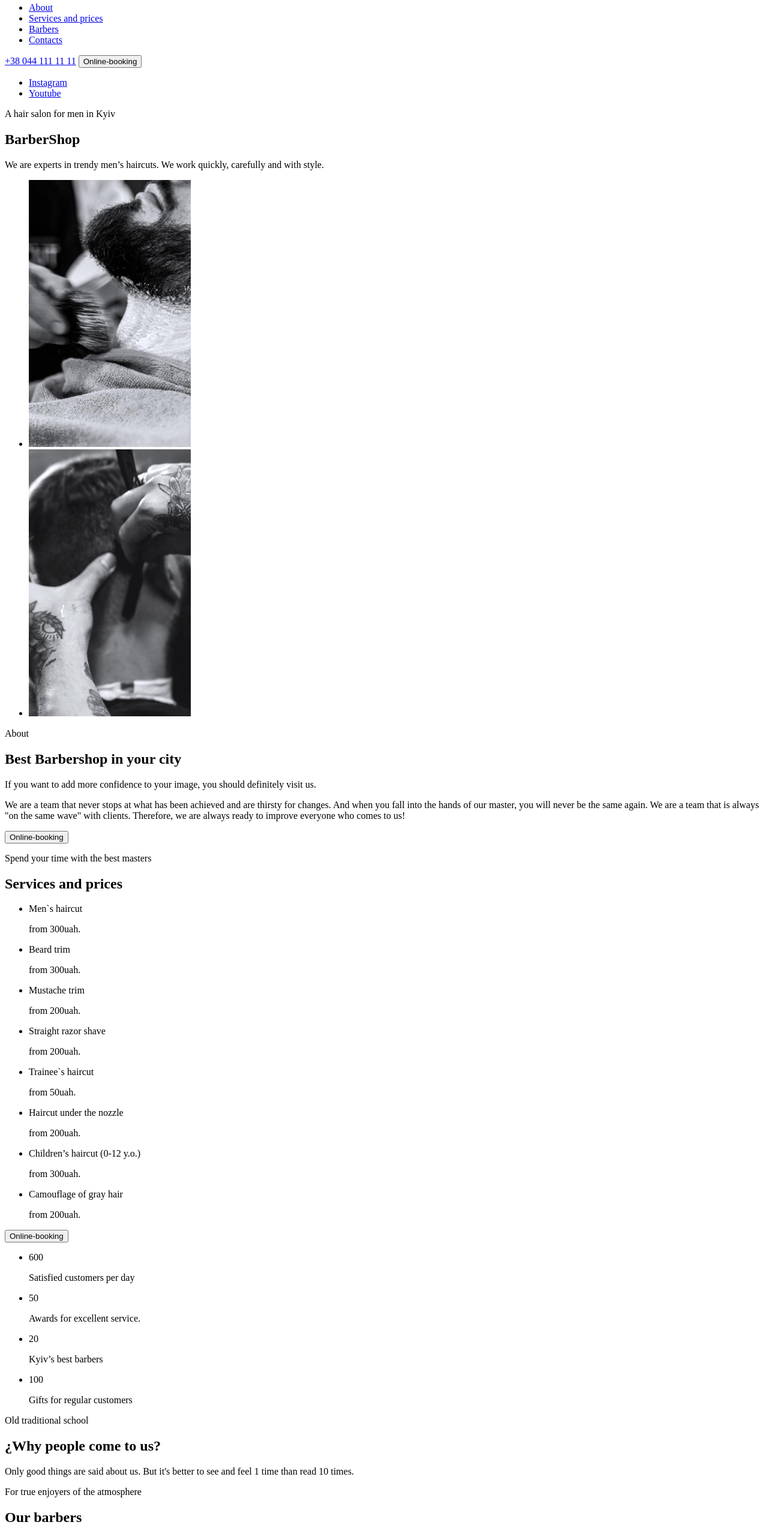
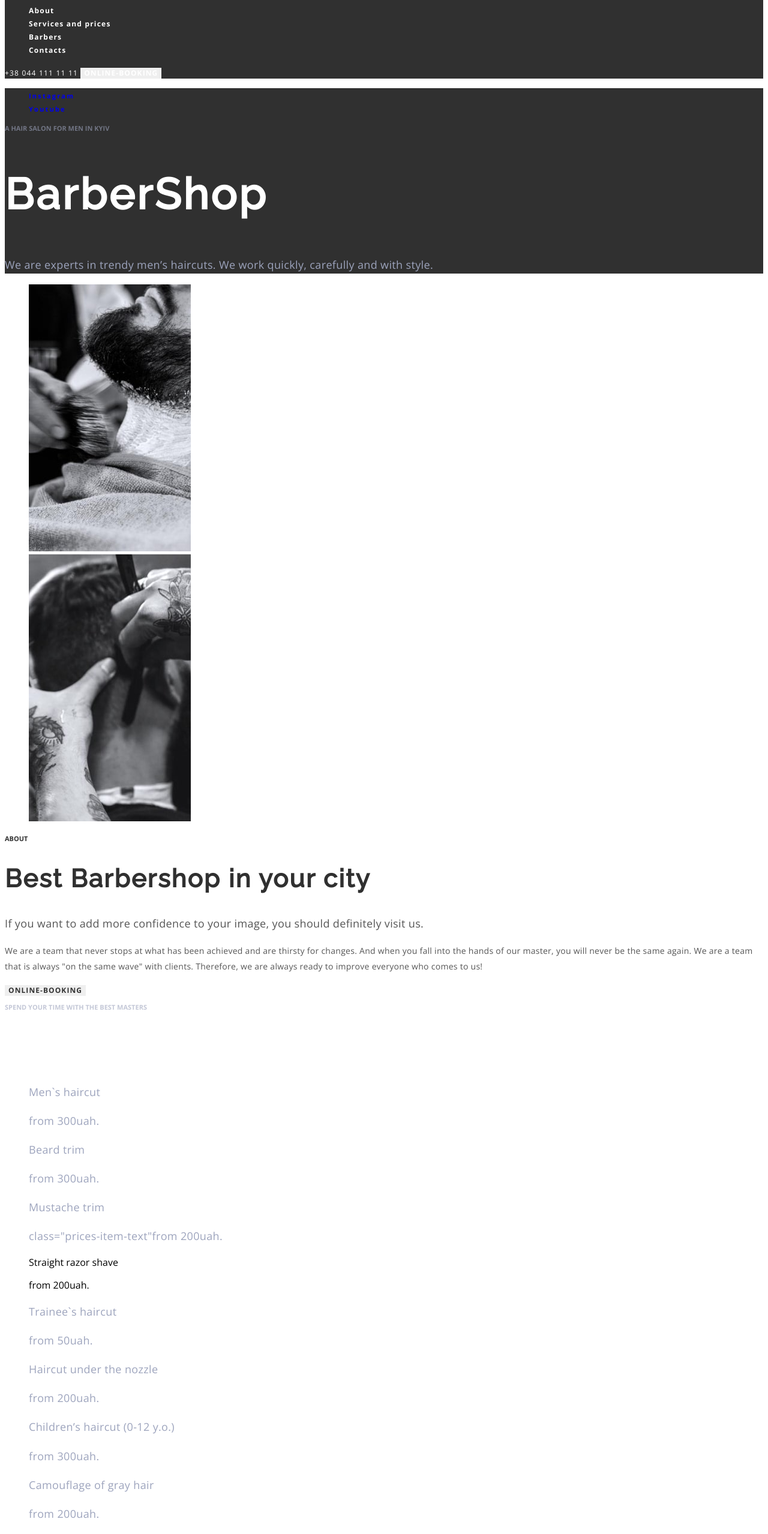
Before and after one commit to Iryna-Vyshniak/practic, a plain HTML site: page index.html in a window 1280 px wide. Shown: the part 80-2637 px from the top of the page at 60% size. Drawn offline with nearby package versions, Linux system fonts and the light colour scheme.

Commit message:
add classes, color-styles, fonts

```diff
--- a/css/styles.css
+++ b/css/styles.css
@@ -0,0 +1,436 @@
+:root {
+  --first-title-color: #ffffff;
+  --secondary-title-color: #303030;
+  --accent-color: #ff6c00;
+  --first-btn-color: #ffffff;
+  --secondary-btn-color: #303030;
+}
+
+body {
+  font-family: 'Open Sans', sans-serif;
+  /* font-family: 'Raleway', sans-serif; */
+}
+
+.list {
+  list-style: none;
+}
+
+.link {
+  text-decoration: none;
+}
+
+.title {
+  font-family: 'Raleway', sans-serif;
+  font-style: normal;
+  font-weight: 700;
+  font-size: 42px;
+  line-height: calc(49 / 42);
+  letter-spacing: 0.05em;
+}
+
+.btn {
+  font-family: inherit;
+  font-style: normal;
+  font-weight: 600;
+  font-size: 12px;
+  line-height: 16px;
+  letter-spacing: 0.09em;
+  text-transform: uppercase;
+  cursor: pointer;
+  border: none;
+}
+
+.vissually-hidden {
+  position: absolute;
+  white-space: nowrap;
+  width: 1px;
+  height: 1px;
+  overflow: hidden;
+  border: 0;
+  padding: 0;
+  clip: rect(0 0 0 0);
+  clip-path: inset(50%);
+  margin: -1px;
+}
+
+/* =====================HEADER================================= */
+.header {
+  background-color: var(--secondary-title-color);
+}
+
+.header-link {
+  font-weight: 600;
+  font-size: 12px;
+  line-height: 1.36;
+  letter-spacing: 0.1em;
+  color: var(--first-title-color);
+}
+
+.header-link:hover,
+.header-link:focus {
+  color: var(--accent-color);
+}
+
+.header-phone {
+  font-size: 12px;
+  line-height: 1.36;
+  letter-spacing: 0.1em;
+
+  color: var(--first-title-color);
+}
+
+.header-button {
+  /* font-family important! */
+  color: var(--first-btn-color);
+}
+
+/* =======================HERO================================= */
+.hero {
+  background-color: #303030;
+}
+.hero-link {
+  font-weight: 600;
+  font-size: 11px;
+  line-height: 1.36;
+
+  letter-spacing: 0.2em;
+}
+
+.hero-pre-title {
+  font-weight: 600;
+  font-size: 11px;
+  line-height: 1.36;
+
+  text-transform: uppercase;
+
+  color: rgba(157, 164, 189, 0.6);
+}
+
+.hero-title {
+  font-family: 'Raleway', sans-serif;
+  font-weight: 700;
+  font-size: 72px;
+  line-height: 1.18;
+  letter-spacing: 0.05em;
+
+  color: var(--first-title-color);
+}
+.hero-after-title {
+  /* in brouser default fw400 */
+  font-weight: 400;
+  font-size: 18px;
+  line-height: 1.67;
+
+  letter-spacing: 0.02em;
+
+  color: #9da4bd;
+}
+
+/* ===================ABOUT=================================== */
+/*
+.about {}
+.about-list {}
+.list {}
+.about-link {}
+*/
+
+.about-pre-title {
+  font-family: 'Open Sans';
+  font-style: normal;
+  font-weight: 600;
+  font-size: 11px;
+  line-height: calc(15 / 11);
+
+  text-transform: uppercase;
+
+  color: #303030;
+}
+.about-title {
+  color: var(--secondary-title-color);
+}
+
+.about-after-title {
+  font-family: 'Open Sans';
+  font-style: normal;
+  font-weight: 400;
+  font-size: 18px;
+  line-height: 1.67;
+
+  letter-spacing: 0.02em;
+
+  color: #555555;
+}
+.about-text {
+  font-family: 'Open Sans';
+  font-style: normal;
+  font-weight: 400;
+  font-size: 14px;
+  line-height: 1.86;
+
+  letter-spacing: 0.02em;
+
+  color: #555555;
+}
+.about-button {
+  color: var(--secondary-title-color);
+}
+
+/* ==================PRICES==================================== */
+/* .prices {} */
+.prices-pre-title {
+  font-family: 'Open Sans';
+  font-style: normal;
+  font-weight: 600;
+  font-size: 11px;
+  line-height: calc(15 / 11);
+
+  text-transform: uppercase;
+
+  color: rgba(157, 164, 189, 0.6);
+}
+.prices-title {
+  color: var(--first-title-color);
+}
+/*
+.prices-list {}
+.prices-item {} */
+
+.prices-item-text {
+  font-weight: 400;
+  font-size: 18px;
+  line-height: 1.67;
+
+  letter-spacing: 0.02em;
+
+  color: #9da4bd;
+}
+
+.prices-button {
+  color: var(--first-title-color);
+}
+
+/* =======BENEFITS=================================== */
+
+/* .benefits {
+}
+.benefits-list {
+}
+.list {
+} */
+.benefits-item span {
+  font-family: 'Open Sans';
+  font-style: normal;
+  font-weight: 700;
+  font-size: 42px;
+  line-height: calc(57 / 42);
+  text-align: center;
+  letter-spacing: 0.05em;
+
+  color: #303030;
+}
+
+.benefits-item-text {
+  font-family: 'Open Sans';
+  font-style: normal;
+  font-weight: 600;
+  font-size: 11px;
+  line-height: calc(15 / 11);
+  text-align: center;
+
+  color: #303030;
+}
+.benefits-pre-title {
+  font-family: 'Open Sans';
+  font-style: normal;
+  font-weight: 600;
+  font-size: 11px;
+  line-height: calc(15 / 11);
+
+  text-transform: uppercase;
+
+  color: #303030;
+}
+.benefits-title {
+  color: #303030;
+}
+
+.benefits-after-title {
+  font-family: 'Open Sans';
+  font-style: normal;
+  font-weight: 400;
+  font-size: 18px;
+  line-height: 1.67;
+
+  letter-spacing: 0.02em;
+
+  color: #555555;
+}
+
+/* =================BARBERS==================================== */
+/*
+.section {}
+.barbers {}
+ */
+
+.barbers-pre-title {
+  font-family: 'Open Sans';
+  font-style: normal;
+  font-weight: 600;
+  font-size: 11px;
+  line-height: calc(15 / 11);
+
+  text-transform: uppercase;
+
+  color: #303030;
+}
+
+.barbers-title {
+  color: #303030;
+}
+/* .barbers-list {} */
+
+/* .barbers-item {} */
+
+.barbers-item-title {
+  font-family: 'Open Sans';
+  font-style: normal;
+  font-weight: 400;
+  font-size: 18px;
+  line-height: calc(25 / 18);
+  text-align: center;
+  letter-spacing: 0.02em;
+
+  color: #303030;
+}
+.barbers-item-text {
+  font-family: 'Open Sans';
+  font-style: normal;
+  font-weight: 400;
+  font-size: 14px;
+  line-height: calc(19 / 14);
+
+  text-align: center;
+  letter-spacing: 0.02em;
+
+  color: var(--accent-color);
+}
+
+/* ====================BARBA================================= */
+/*
+.section {}
+.barba {} */
+
+.barba-pre-title {
+  font-family: 'Open Sans';
+  font-style: normal;
+  font-weight: 600;
+  font-size: 11px;
+  line-height: calc(15 / 11);
+
+  text-transform: uppercase;
+
+  color: var(--secondary-btn-color);
+}
+
+/*
+.barba-list {}
+
+.barba-item {} */
+
+/* ================BOOKING==================================== */
+
+/* ================CONTACTS=================================== */
+
+/* .section {}
+.contacts {} */
+
+.contacts-title {
+  color: var(--first-title-color);
+}
+/* .contacts-address {} */
+
+.contacts-address-map {
+  font-family: 'Open Sans';
+  font-style: normal;
+  font-weight: 700;
+  font-size: 18px;
+  line-height: 1.67;
+
+  letter-spacing: 0.02em;
+
+  color: #9da4bd;
+}
+
+/* .contacts-address-list {}
+.contacts-address-item {} */
+
+.contacts-address-link {
+  font-family: 'Open Sans';
+  font-style: normal;
+  font-weight: 400;
+  font-size: 18px;
+  line-height: 30px;
+  /* identical to box height, or 167% */
+
+  letter-spacing: 0.02em;
+
+  color: #9da4bd;
+}
+.contacts-text {
+  font-family: 'Open Sans';
+  font-style: normal;
+  font-weight: 600;
+  font-size: 11px;
+  line-height: 15px;
+  /* identical to box height */
+
+  text-transform: uppercase;
+
+  color: #ffffff;
+}
+
+.contacts-text-timetable {
+  font-family: 'Open Sans';
+  font-style: normal;
+  font-weight: 400;
+  font-size: 18px;
+  line-height: 1.67;
+
+  letter-spacing: 0.02em;
+
+  color: #9da4bd;
+}
+
+/* ==============FOOTER======================================= */
+
+/* .footer {} */
+
+.footer-text {
+  font-family: 'Open Sans';
+  font-style: normal;
+  font-weight: 600;
+  font-size: 11px;
+  line-height: calc(15 / 11);
+
+  letter-spacing: 0.2em;
+
+  color: #9da4bd;
+}
+
+/* .footer-list {}
+
+.footer-item {} */
+
+.networks {
+}
+.footer-link {
+  font-family: 'Open Sans';
+  font-style: normal;
+  font-weight: 600;
+  font-size: 11px;
+  line-height: calc(15 / 11);
+
+  letter-spacing: 0.2em;
+
+  color: var(--secondary-title-color);
+}
--- a/index.html
+++ b/index.html
@@ -6,33 +6,41 @@
     <meta name="viewport" content="width=device-width, initial-scale=1.0" />
     <title>Barbershop</title>
     <!-- fonts -->
-
+    <link rel="preconnect" href="https://fonts.googleapis.com" />
+    <link rel="preconnect" href="https://fonts.gstatic.com" crossorigin />
+    <link
+      href="https://fonts.googleapis.com/css2?family=Open+Sans:wght@400;500;700&family=Raleway:wght@500&display=swap"
+      rel="stylesheet"
+    />
     <!-- css -->
     <link rel="stylesheet" href="./css/styles.css" />
   </head>
   <body>
     <!-- HEADER -->
-    <header>
-      <nav>
-        <a href="./index.html">
+    <header class="header">
+      <nav class="header-navigation">
+        <a class="header-logo link" href="./index.html">
           <img src="./img/Logo.svg" title="site logo" alt="site logo" width="" height="" />
         </a>
-        <ul>
-          <li><a href="#">About</a></li>
-          <li><a href="#">Services and prices</a></li>
-          <li><a href="#">Barbers</a></li>
-          <li><a href="#">Contacts</a></li>
+        <ul class="header-list list">
+          <li class="header-item"><a class="header-link link" href="#">About</a></li>
+          <li class="header-item"><a class="header-link link" href="#">Services and prices</a></li>
+          <li class="header-item">
+            <a class="header-link link" id="#barbers" href="#">Barbers</a>
+          </li>
+          <li class="header-item"><a class="header-link link" href="#">Contacts</a></li>
         </ul>
       </nav>
-      <a href="tel:+380441111111">+38 044 111 11 11</a>
-      <button type="button">Online-booking</button>
+      <a class="header-phone link" href="tel:+380441111111">+38 044 111 11 11</a>
+      <button class="header-button btn" type="button">Online-booking</button>
     </header>
     <!-- MAIN -->
     <main>
-      <section class="section-hero">
-        <ul>
-          <li>
+      <section class="section hero">
+        <ul class="hero-list list">
+          <li class="hero-item">
             <a
+              class="hero-link link networks"
               href="./"
               target="_blank"
               rel="noopener noreferrer nofollow"
@@ -40,8 +48,9 @@
               >Instagram</a
             >
           </li>
-          <li>
+          <li class="hero-item">
             <a
+              class="hero-link link networks"
               href="./"
               target="_blank"
               rel="noopener noreferrer nofollow"
@@ -50,167 +59,180 @@
             >
           </li>
         </ul>
-        <p>A hair salon for men in Kyiv</p>
-        <h1>BarberShop</h1>
-        <p>We are experts in trendy men’s haircuts. We work quickly, carefully and with style.</p>
+        <p class="hero-pre-title">A hair salon for men in Kyiv</p>
+        <h1 class="hero-title">BarberShop</h1>
+        <p class="hero-after-title">
+          We are experts in trendy men’s haircuts. We work quickly, carefully and with style.
+        </p>
       </section>
       <!--About  -->
-      <section>
-        <ul>
-          <li>
+      <section class="section about">
+        <ul class="about-list list">
+          <li class="about-link link">
             <img src="./img/about-1.jpg" title="haircuts" alt="haircuts" width="270" height="445" />
           </li>
-          <li>
+          <li class="about-link link">
             <img src="./img/about-2.jpg" title="haircuts" alt="haircuts" width="270" height="445" />
           </li>
         </ul>
-        <p>About</p>
-        <h2>Best Barbershop in your city</h2>
-        <p>If you want to add more confidence to your image, you should definitely visit us.</p>
-        <p>
+        <p class="about-pre-title">About</p>
+        <h2 class="about-title title">Best Barbershop in your city</h2>
+        <p class="about-after-title">
+          If you want to add more confidence to your image, you should definitely visit us.
+        </p>
+        <p class="about-text">
           We are a team that never stops at what has been achieved and are thirsty for changes. And
           when you fall into the hands of our master, you will never be the same again. We are a
           team that is always "on the same wave" with clients. Therefore, we are always ready to
           improve everyone who comes to us!
         </p>
-        <button type="button">Online-booking</button>
+        <button class="about-button btn" type="button">Online-booking</button>
       </section>
       <!-- Services and prices -->
-      <section>
-        <p>Spend your time with the best masters</p>
-        <h2>Services and prices</h2>
-        <ul>
-          <li>
-            <p>Men`s haircut</p>
-            <p>from 300uah.</p>
+      <section class="section prices">
+        <p class="prices-pre-title">Spend your time with the best masters</p>
+        <h2 class="prices-title title">Services and prices</h2>
+        <ul class="prices-list list">
+          <li class="prices-item">
+            <p class="prices-item-text">Men`s haircut</p>
+            <p class="prices-item-text">from 300uah.</p>
           </li>
-          <li>
-            <p>Beard trim</p>
-            <p>from 300uah.</p>
+          <li class="prices-item">
+            <p class="prices-item-text">Beard trim</p>
+            <p class="prices-item-text">from 300uah.</p>
           </li>
-          <li>
-            <p>Mustache trim</p>
-            <p>from 200uah.</p>
+          <li class="prices-item">
+            <p class="prices-item-text">Mustache trim</p>
+            <p class="prices-item-text">class="prices-item-text"from 200uah.</p>
           </li>
-          <li>
+          <li class="prices-item">
             <p>Straight razor shave</p>
             <p>from 200uah.</p>
           </li>
         </ul>
-        <ul>
-          <li>
-            <p>Trainee`s haircut</p>
-            <p>from 50uah.</p>
+        <ul class="prices-list list">
+          <li class="prices-item">
+            <p class="prices-item-text">Trainee`s haircut</p>
+            <p class="prices-item-text">from 50uah.</p>
           </li>
-          <li>
-            <p>Haircut under the nozzle</p>
-            <p>from 200uah.</p>
+          <li class="prices-item">
+            <p class="prices-item-text">Haircut under the nozzle</p>
+            <p class="prices-item-text">from 200uah.</p>
           </li>
-          <li>
-            <p>Children’s haircut (0-12 y.o.)</p>
-            <p>from 300uah.</p>
+          <li class="prices-item">
+            <p class="prices-item-text">Children’s haircut (0-12 y.o.)</p>
+            <p class="prices-item-text">from 300uah.</p>
           </li>
-          <li>
-            <p>Camouflage of gray hair</p>
-            <p>from 200uah.</p>
+          <li class="prices-item">
+            <p class="prices-item-text">Camouflage of gray hair</p>
+            <p class="prices-item-text">from 200uah.</p>
           </li>
         </ul>
-        <button type="button">Online-booking</button>
+        <button class="prices-button btn" type="button">Online-booking</button>
       </section>
       <!-- Old traditional school -->
-      <section>
-        <ul>
-          <li>
+      <section class="section benefits">
+        <ul class="benefits-list list">
+          <li class="benefits-item">
             <span>600</span>
-            <p>Satisfied customers per day</p>
+            <p class="benefits-item-text">Satisfied customers per day</p>
           </li>
-          <li>
+          <li class="benefits-item">
             <span>50</span>
-            <p>Awards for excellent service.</p>
+            <p class="benefits-item-text">Awards for excellent service.</p>
           </li>
-          <li>
+          <li class="benefits-item">
             <span>20</span>
-            <p>Kyiv’s best barbers</p>
+            <p class="benefits-item-text">Kyiv’s best barbers</p>
           </li>
-          <li>
+          <li class="benefits-item">
             <span>100</span>
-            <p>Gifts for regular customers</p>
+            <p class="benefits-item-text">Gifts for regular customers</p>
           </li>
         </ul>
-        <p>Old traditional school</p>
-        <h2>¿Why people come to us?</h2>
-        <p>
+        <p class="benefits-pre-title">Old traditional school</p>
+        <h2 class="benefits-title title">¿Why people come to us?</h2>
+        <p class="benefits-after-title">
           Only good things are said about us. But it's better to see and feel 1 time than read 10
           times.
         </p>
       </section>
       <!-- Our barbers -->
-      <section>
-        <p>For true enjoyers of the atmosphere</p>
-        <h2>Our barbers</h2>
-        <ul>
-          <li>
+      <section class="section barbers">
+        <p class="barbers-pre-title">For true enjoyers of the atmosphere</p>
+        <h2 class="barbers-title title">Our barbers</h2>
+        <ul class="barbers-list list">
+          <li class="barbers-item">
             <img src="./img/barbers-1.jpg" alt="haircut" width="370" height="346" />
-            <h3>John Smith</h3>
-            <p>Extreme Barber</p>
+            <h3 class="barbers-item-title">John Smith</h3>
+            <p class="barbers-item-text">Extreme Barber</p>
           </li>
-          <li>
+          <li class="barbers-item">
             <img src="./img/barbers-2.jpg" alt="haircut" width="370" height="346" />
-            <h3>Michele Doe</h3>
-            <p>Extreme Barber</p>
+            <h3 class="barbers-item-title">Michele Doe</h3>
+            <p class="barbers-item-text">Extreme Barber</p>
           </li>
-          <li>
+          <li class="barbers-item">
             <img src="./img/barbers-3.jpg" alt="haircut" width="370" height="346" />
-            <h3>Alan Black</h3>
-            <p>Extreme Barber</p>
+            <h3 class="barbers-item-title">Alan Black</h3>
+            <p class="barbers-item-text">Extreme Barber</p>
           </li>
         </ul>
       </section>
       <!-- barba -->
-      <section>
-        <p>In Latin, "barba" means "beard"</p>
+      <section class="section barba">
+        <p class="barba-pre-title">In Latin, "barba" means "beard"</p>
         <h2 class="vissually-hidden">gallery</h2>
-        <ul>
-          <li>
+        <ul class="barba-list list">
+          <li class="barba-item">
             <img src="./img/barba-1.jpg" title="haircut" alt="haircut" width="270" height="360" />
           </li>
-          <li>
+          <li class="barba-item">
             <img src="./img/barba-2.jpg" title="haircut" alt="haircut" width="270" height="360" />
           </li>
-          <li>
+          <li class="barba-item">
             <img src="./img/barba-3.jpg" title="haircut" alt="haircut" width="270" height="360" />
           </li>
-          <li>
+          <li class="barba-item">
             <img src="./img/barba-4.jpg" title="haircut" alt="haircut" width="270" height="360" />
           </li>
         </ul>
       </section>
-      <section>
+      <!-- booking -->
+      <section class="section">
         <h2>Online-booking</h2>
       </section>
       <!-- Contacts -->
-      <section>
-        <h2>Contacts</h2>
-        <address>
+      <section class="section contacts">
+        <h2 class="contacts-title title">Contacts</h2>
+        <address class="contacts-address">
           <a
+            class="contacts-address-map link"
             href="https://www.google.com.ua/maps/place/Vasylkivska+St,+7,+Kyiv,+02000/@50.3958107,30.5036017,17z/data=!3m1!4b1!4m5!3m4!1s0x40d4c8c951889799:0x58e0259a6e5b738d!8m2!3d50.3958107!4d30.5036017"
             >st. Vasilkovaya, 7A Kiev, 08132</a
           >
-          <ul>
-            <li><a href="tel:+38 0441111111">+38 044 111 11 11</a></li>
-            <li><a href="mailto:barbershop@email.com">barbershop@email.com</a></li>
+          <ul class="contacts-address-list list">
+            <li class="contacts-address-item">
+              <a class="contacts-address-link link" href="tel:+38 0441111111">+38 044 111 11 11</a>
+            </li>
+            <li class="contacts-address-item">
+              <a class="contacts-address-link link" href="mailto:barbershop@email.com"
+                >barbershop@email.com</a
+              >
+            </li>
           </ul>
         </address>
-        <p>Working hours</p>
-        <p>Every day from 9:00 to 22:00</p>
+        <p class="contacts-text">Working hours</p>
+        <p class="contacts-text-timetable">Every day from 9:00 to 22:00</p>
       </section>
     </main>
     <!-- footer -->
-    <footer>
-      <p>&copy; Coryright 2020</p>
-      <ul>
-        <li>
+    <footer class="footer">
+      <p class="footer-text">&copy; Copyright 2020</p>
+      <ul class="footer-list list">
+        <li class="footer-item networks">
           <a
+            class="footer-link link"
             href="./"
             target="_blank"
             rel="noopener noreferrer nofollow"
@@ -218,8 +240,9 @@
             >Instagram</a
           >
         </li>
-        <li>
+        <li class="footer-item networks">
           <a
+            class="footer-link link"
             href="./"
             target="_blank"
             rel="noopener noreferrer nofollow"
```
